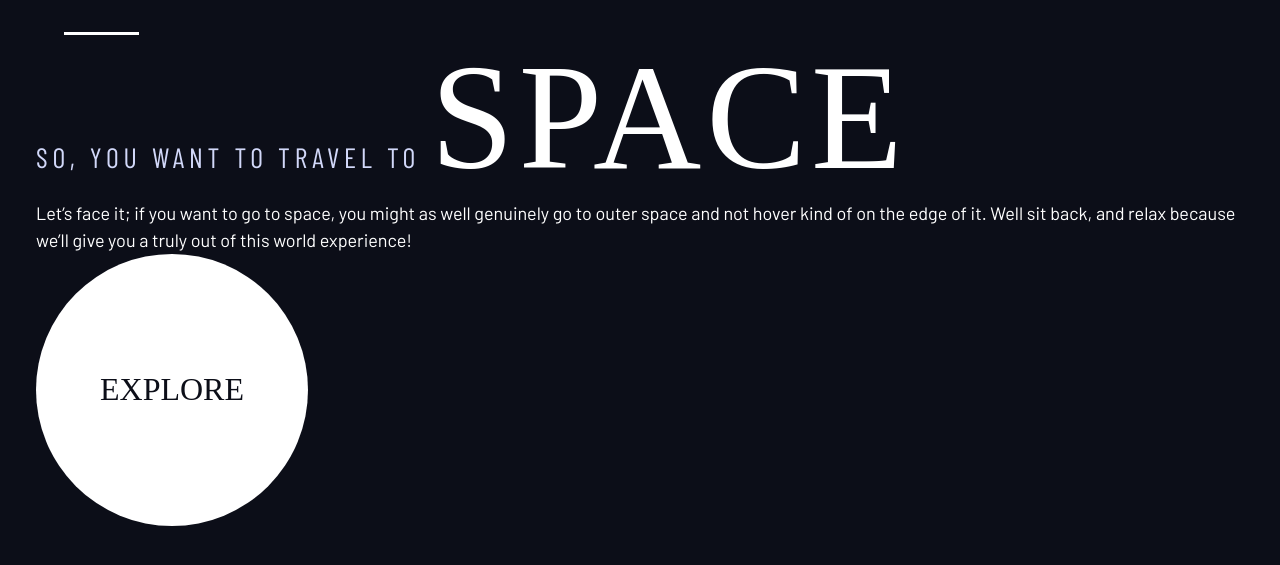
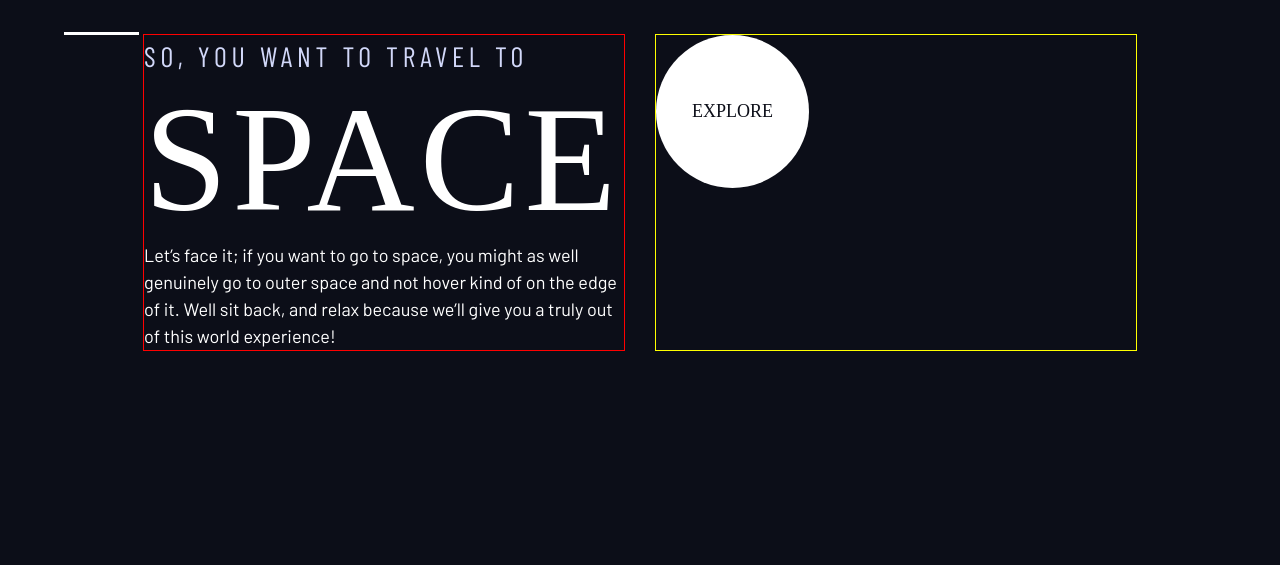
Before and after one commit to Najmaldin-ishag/Space-tourism, a plain HTML site: page index.html in a window 1280 px wide. Shown: the part 59-624 px from the top of the page. Drawn offline with nearby package versions, Linux system fonts and the light colour scheme; a web font is replaced by a local one.

Commit message:
Update index.css

```diff
--- a/index.html
+++ b/index.html
@@ -20,7 +20,7 @@
 
     <script src="./index.js"></script>
   </head>
-  <body>
+  <body class="home">
     <header class="primary-header flex">
       <div>
         <img
@@ -62,24 +62,25 @@
         </ul>
       </nav>
     </header>
-
-    <div class="container">
+    <div class="grid-container grid-container--home">
+      <div>
         <h1 class="text-accent fs-500 ff-sans-cond uppercase letter-spacing-1">
           So, you want to travel to
-        <span class="fs-900 ff-serif text-white">Space</span>
+          <span class="d-block fs-900 ff-serif text-white">Space</span>
         </h1>
+
         <p>
           Let’s face it; if you want to go to space, you might as well genuinely
           go to outer space and not hover kind of on the edge of it. Well sit
           back, and relax because we’ll give you a truly out of this world
           experience!
         </p>
-
-      <a
-        href="#"
-        class="large-button uppercase ff-serif fs-600 text-dark bg-white"
+      </div>
+      <div>
+        <a href="#" class="large-button uppercase ff-serif text-dark bg-white"
           >Explore</a
         >
       </div>
+    </div>
   </body>
 </html>
```
Lines whose indentation alone changed are shown as unchanged.
